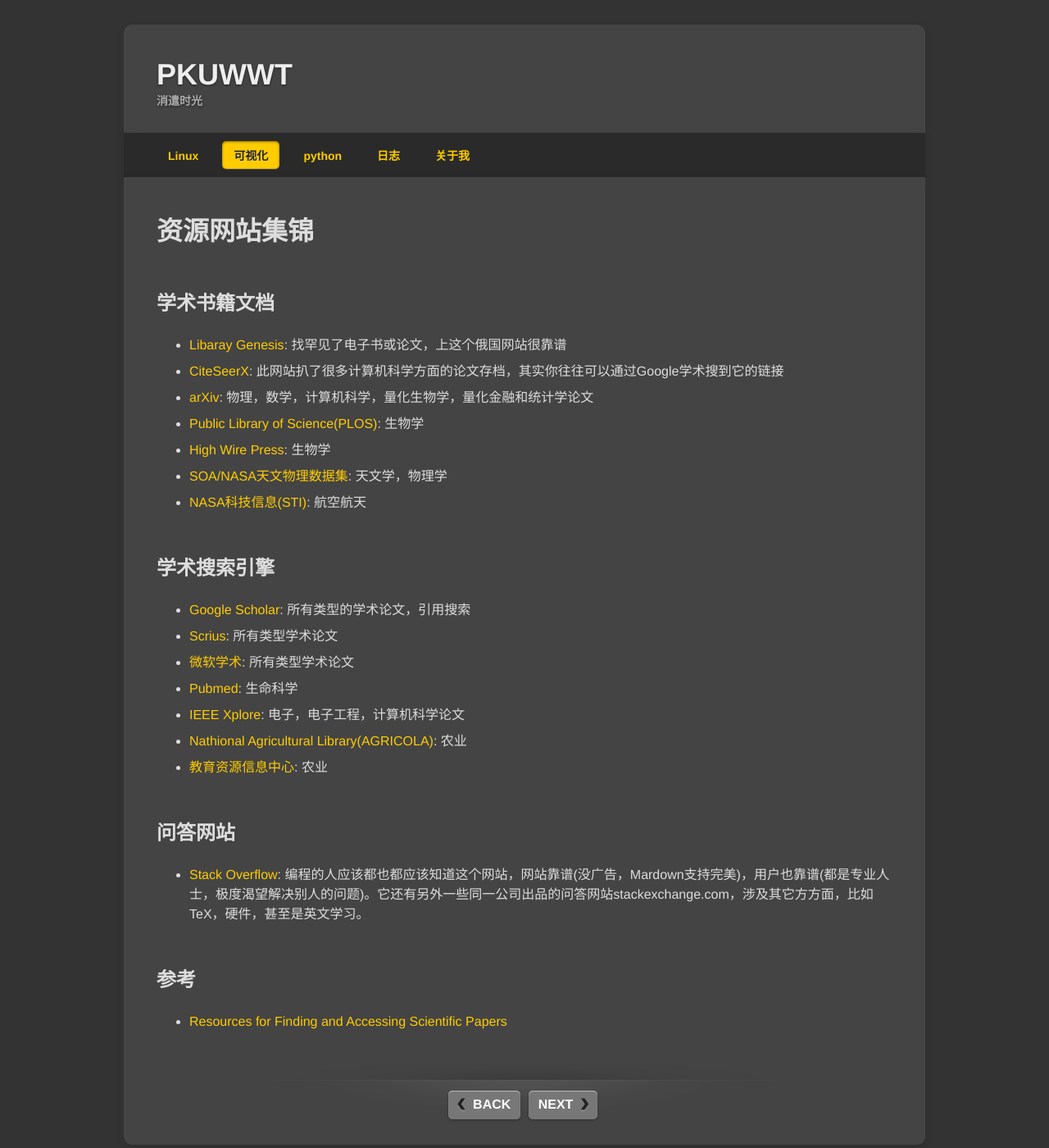
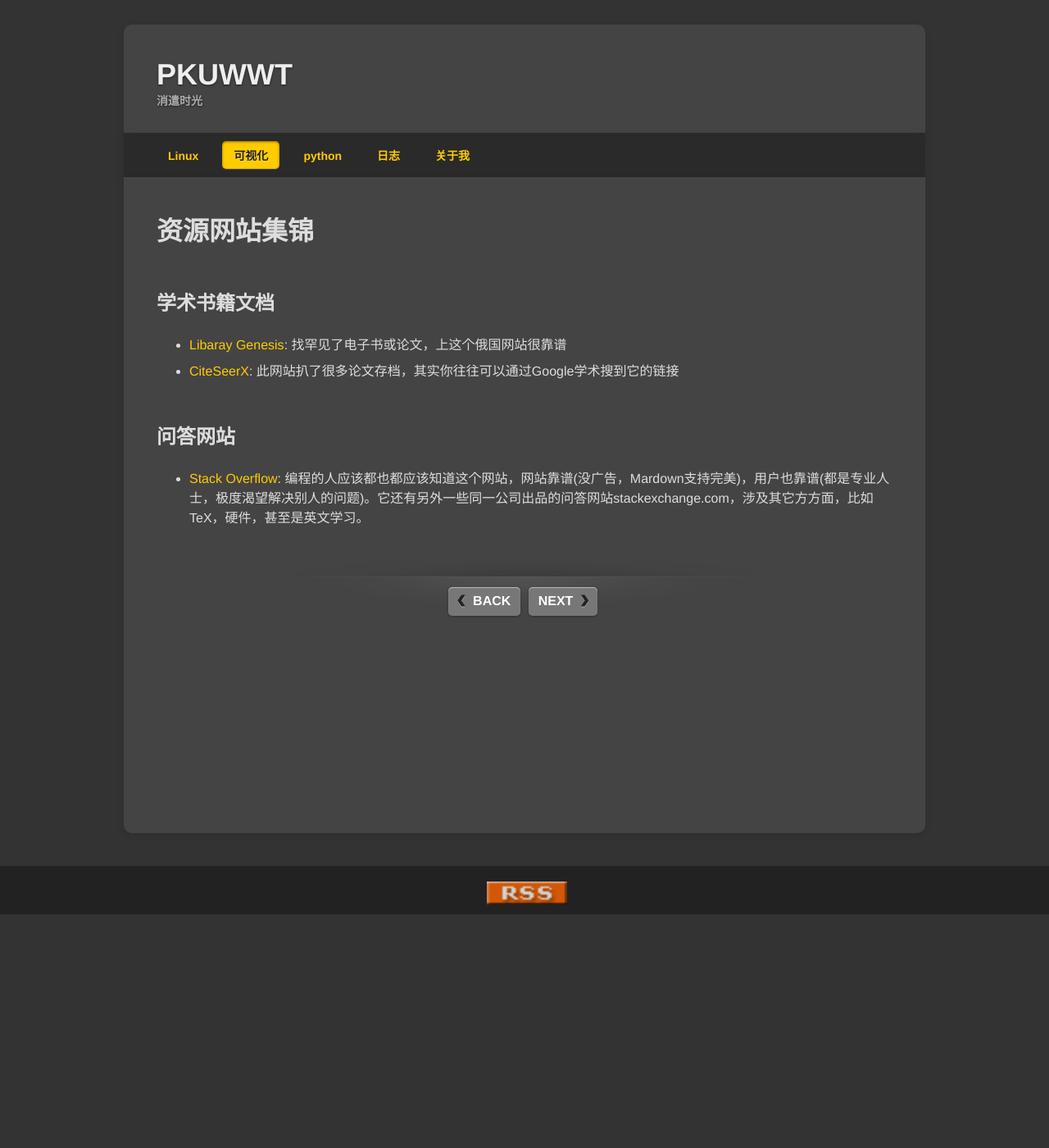
Before and after one commit to pkuwwt/pkuwwt.github.io, a Jekyll site: the page built from visualization/_posts/2014-04-16-good-resource-website.md, in a window 1280 px wide and 1400 px high. Shown: the whole window at 82% size. Built offline with Jekyll 4.4.1, drawn with Linux system fonts in a browser that asks for light colours; comment, search, counter and statistics services are not loaded.

Commit message:
modified:   linux/_posts/2013-11-29-build-a-github-website.md 	modified:   linux/_posts/2014-03-08-git-usage.md 	new file:   linux/_posts/2014-05-21-unzip-gbk-zip-file-in-linux.md 	modified:   visualization/_posts/2014-04-16-good-resource-website.md 	new file:   visualization/_posts/2014-05-24-d3-js-tutorials.md

```diff
--- a/visualization/_posts/2014-04-16-good-resource-website.md
+++ b/visualization/_posts/2014-04-16-good-resource-website.md
@@ -8,26 +8,8 @@
 ## 学术书籍文档
 
   - [Libaray Genesis](http://gen.lib.rus.ec): 找罕见了电子书或论文，上这个俄国网站很靠谱
-  - [CiteSeerX](http://citeseerx.ist.psu.edu): 此网站扒了很多计算机科学方面的论文存档，其实你往往可以通过Google学术搜到它的链接
-  - [arXiv](http://arxiv.org): 物理，数学，计算机科学，量化生物学，量化金融和统计学论文
-  - [Public Library of Science(PLOS)](http://www.plos.org/search.php): 生物学
-  - [High Wire Press](http://highwire.stanford.edu/lists/freeart.dtl): 生物学
-  - [SOA/NASA天文物理数据集](http://adswww.harvard.edu/): 天文学，物理学
-  - [NASA科技信息(STI)](http://www.sti.nasa.gov/STI-public-homepage.html): 航空航天
-
-## 学术搜索引擎
-  - [Google Scholar](http://scholar.google.com/): 所有类型的学术论文，引用搜索
-  - [Scrius](http://www.scirus.com/): 所有类型学术论文
-  - [微软学术](academic.research.microsoft.com): 所有类型学术论文
-  - [Pubmed](http://www.ncbi.nlm.nih.gov/pubmed/): 生命科学
-  - [IEEE Xplore](http://ieeexplore.ieee.org/Xplore/guesthome.jsp): 电子，电子工程，计算机科学论文
-  - [Nathional Agricultural Library(AGRICOLA)](http://agricola.nal.usda.gov/): 农业
-  - [教育资源信息中心](http://eric.ed.gov/): 农业
+  - [CiteSeerX](http://citeseerx.ist.psu.edu): 此网站扒了很多论文存档，其实你往往可以通过Google学术搜到它的链接
 
 ## 问答网站
 
   - [Stack Overflow](http://stackoverflow.com): 编程的人应该都也都应该知道这个网站，网站靠谱(没广告，Mardown支持完美)，用户也靠谱(都是专业人士，极度渴望解决别人的问题)。它还有另外一些同一公司出品的问答网站stackexchange.com，涉及其它方方面，比如TeX，硬件，甚至是英文学习。
-
-
-## 参考
-  - [Resources for Finding and Accessing Scientific Papers](http://www.sciencebuddies.org/science-fair-projects/top_science-fair_finding_scientific_papers.shtml)
```
Also changed, not shown: linux/_posts/2013-11-29-build-a-github-website.md (+1 -1 lines), linux/_posts/2014-03-08-git-usage.md (+0 -23 lines), linux/_posts/2014-05-21-unzip-gbk-zip-file-in-linux.md (added, +59 -0 lines), visualization/_posts/2014-05-24-d3-js-tutorials.md (added, +19 -0 lines).
